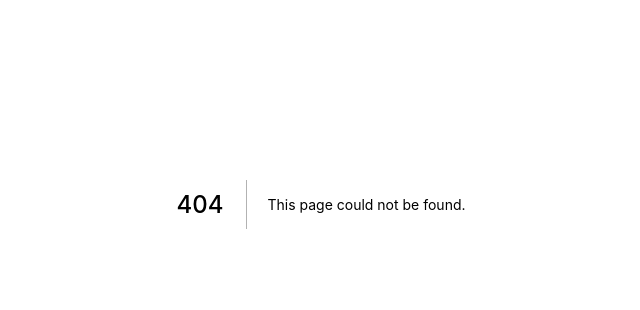
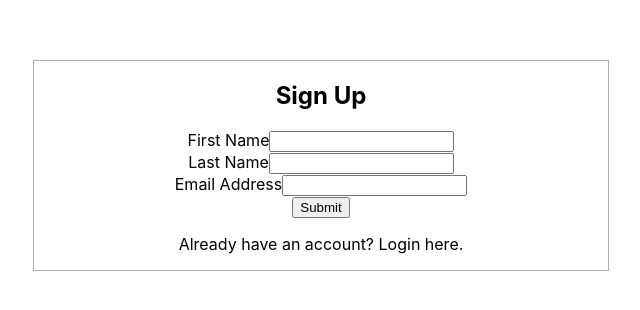
Before and after one commit to 1-kart-dev/1-kart, a Next.js app: page /SignUp in a window 1280 px wide. Before the commit this address had no page. Shown: the part 196-506 px from the top of the page, without its empty margins (319-959 px from the left). Built offline with nearby package versions, Linux system fonts and the light colour scheme.

Commit message:
sign up form no funct

```diff
--- a/components/ReactNavbar.js
+++ b/components/ReactNavbar.js
@@ -46,7 +46,7 @@ export default function ReactNavbar() {
 
           </ul>
         </nav>
-        <a className="cta" href="#"><button className={styles.button}>Profile</button></a>
+        <Link href='/SignUp'><button className={styles.button}>Login or Sign Up</button></Link>
       </header>
     </div>
   );
--- a/package.json
+++ b/package.json
@@ -12,6 +12,7 @@
     "@emotion/styled": "^11.6.0",
     "@mui/icons-material": "^5.2.5",
     "@mui/material": "^5.2.7",
+    "formik": "^2.2.9",
     "next": "^12.0.7",
     "react": "17.0.2",
     "react-dom": "17.0.2",
--- /dev/null
+++ b/pages/SignUp.js
@@ -0,0 +1,54 @@
+import React from 'react';
+import { useFormik } from 'formik';
+import styles from '../styles/Home.module.css'
+import Link from 'next/link'
+
+export default function SignUp() {
+    const formik = useFormik({
+        initialValues: {
+          firstName: '',
+          lastName: '',
+          email: '',
+        }
+    });
+    return(
+        <div className = {styles.formPage}>
+            <div className = {styles.formContainer}>
+                <form>
+                    <h2>Sign Up</h2>
+                    <div className = {styles.form1}>
+                        <label htmlFor="firstName">First Name</label>
+                        <input
+                            id="firstName"
+                            name="firstName"
+                            type="text"
+                            value={formik.values.firstName}
+                        />
+                    </div>
+
+                    <div className = {styles.form2}>
+                        <label htmlFor="lastName">Last Name</label>
+                        <input
+                            id="lastName"
+                            name="lastName"
+                            type="text"
+                            value={formik.values.lastName}
+                        />
+                    </div>
+
+                    <div className = {styles.form3}>
+                        <label htmlFor="email">Email Address</label>
+                        <input
+                            id="email"
+                            name="email"
+                            type="email"
+                            value={formik.values.email}
+                        />
+                    </div>
+                    <button type="submit">Submit</button>
+                    <p>Already have an account? <Link href = '/Login'>Login here.</Link></p>
+                </form>
+            </div>
+        </div>
+    );
+}
--- a/styles/Home.module.css
+++ b/styles/Home.module.css
@@ -297,3 +297,16 @@
 .form {
   padding-top: .5rem;
 }
+
+/* SignUp */
+
+.formPage {
+  padding: 20% 0;
+}
+
+.formContainer {
+  text-align: center;
+  border: 0.1rem solid #B5B0AF;
+  width: 45%;
+  margin: auto;
+}
```
Also changed, not shown: pages/Login.js (added, +9 -0 lines), 1 other file (tests, documents, lock files or other folders).
